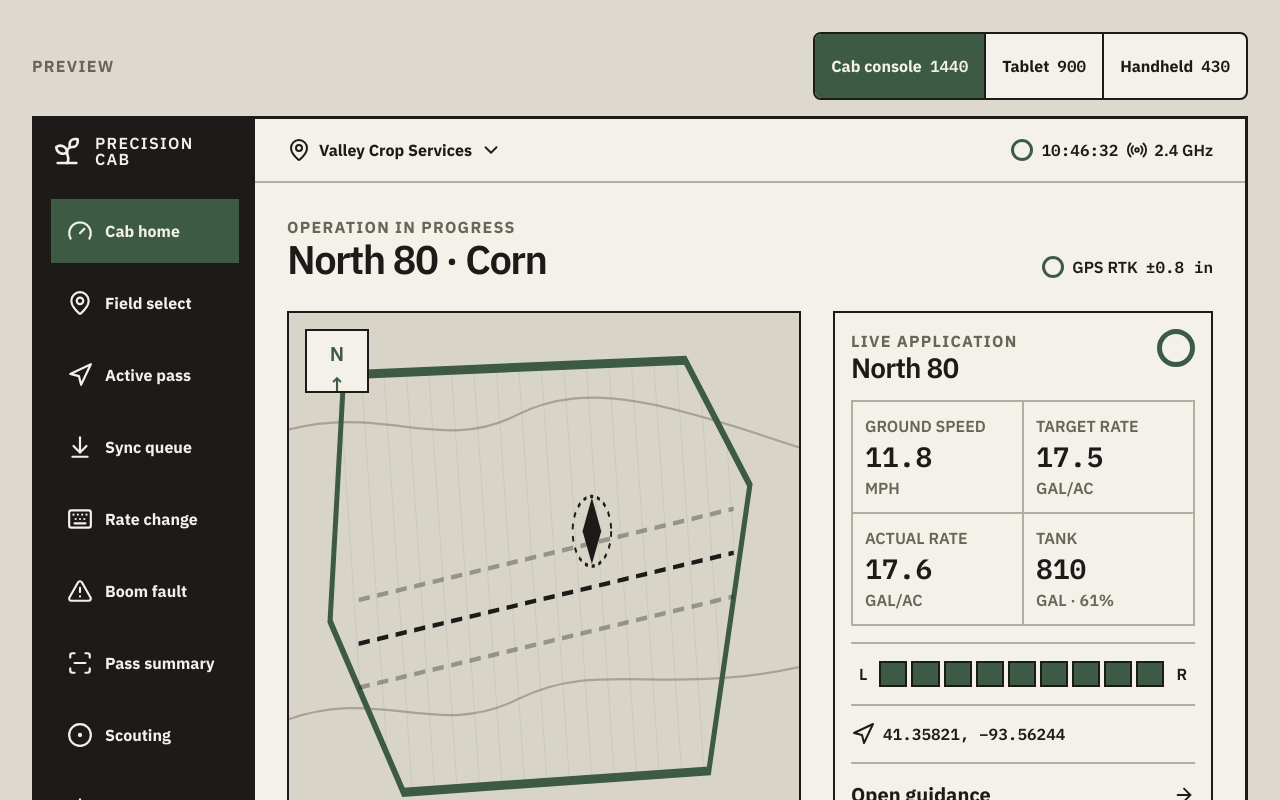
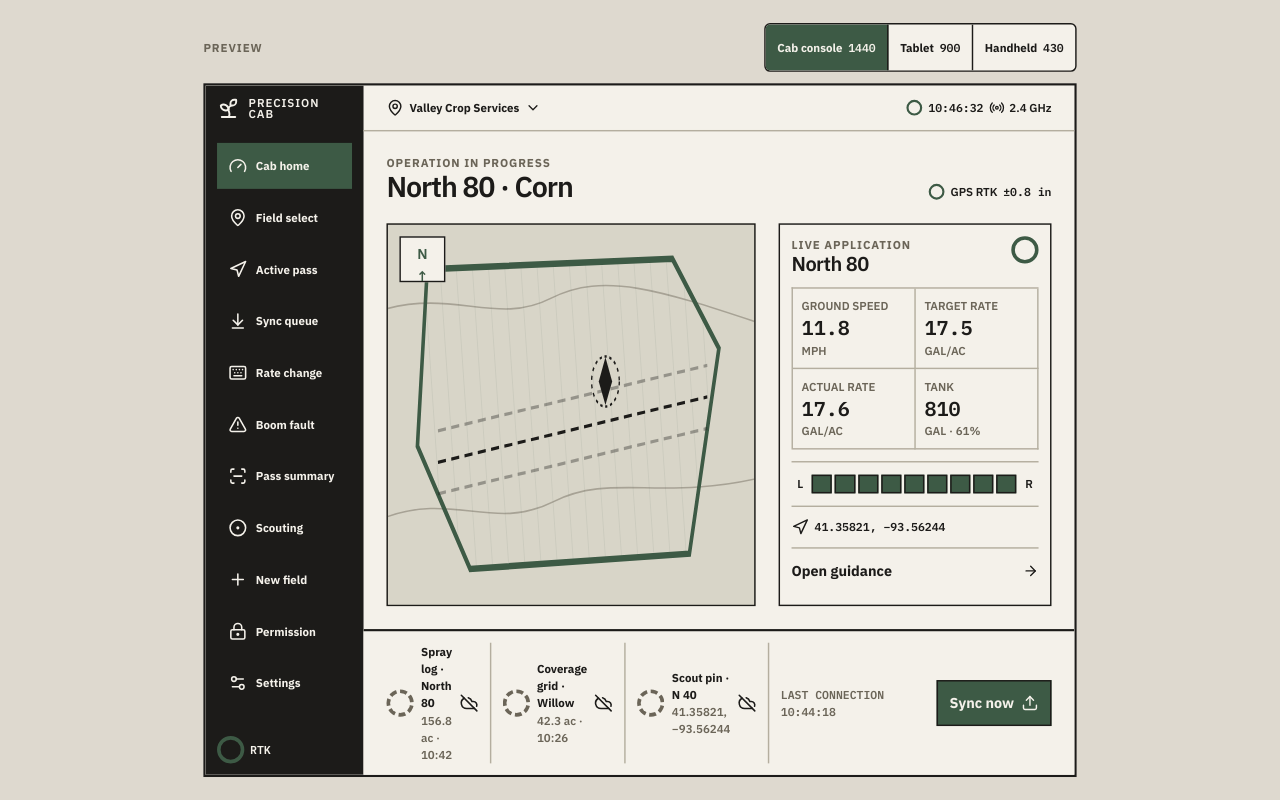
Before and after one commit to Naveen-Sereddy/Precision-Cab-Precision-Agriculture-Spray-Console, a React (Vite) app: page / in a window 1280 px wide. Shown: the top 800 px of the page. Built offline with nearby package versions, Linux system fonts and the light colour scheme.

Commit message:
Scale the console to fit the viewport, no scroll needed
Wraps the app in a fixed-position stage and computes a scale
factor from the rendered content size against the actual window,
so the full console is visible on any screen without scrolling.

```diff
--- a/src/main.jsx
+++ b/src/main.jsx
@@ -1,4 +1,4 @@
-import React, { useEffect, useMemo, useState } from 'react';
+import React, { useEffect, useLayoutEffect, useMemo, useRef, useState } from 'react';
 import { createRoot } from 'react-dom/client';
 import {
   AlertTriangle, ArrowDownToLine, ArrowLeft, ArrowRight, Check, ChevronDown,
@@ -213,6 +213,18 @@ function App() {
   const [syncOpen, setSyncOpen] = useState(false);
   const [sheetOpen, setSheetOpen] = useState(false);
   const docked = true;
+  const stageRef = useRef(null);
+  const [scale, setScale] = useState(1);
+  useLayoutEffect(() => {
+    const el = stageRef.current;
+    if (!el) return;
+    const fit = () => {
+      setScale(Math.min(1, window.innerWidth / el.scrollWidth, window.innerHeight / el.scrollHeight));
+    };
+    fit();
+    window.addEventListener('resize', fit);
+    return () => window.removeEventListener('resize', fit);
+  }, [device, screen, sheetOpen, syncOpen]);
   useEffect(() => {
     const sync = () => {
       const waiting = queue.filter(item => item.state === 'waiting');
@@ -243,10 +255,12 @@ function App() {
       default: return <CabHome {...props}/>;
     }
   };
-  return <main className={`app ${device} antialiased`} data-device={device}>
-    <div className="prototype-controls" aria-label="Viewport preview"><span className="eyebrow">PREVIEW</span><div className="device-switch"><button className={device === 'console' ? 'active' : ''} onClick={() => setDevice('console')}>Cab console <span className="mono">1440</span></button><button className={device === 'tablet' ? 'active' : ''} onClick={() => setDevice('tablet')}>Tablet <span className="mono">900</span></button><button className={device === 'phone' ? 'active' : ''} onClick={() => setDevice('phone')}>Handheld <span className="mono">430</span></button></div></div>
-    <div className="preview-shell"><aside className="app-nav"><div className="brand"><Sprout size={32}/><span>PRECISION<br/>CAB</span></div><nav>{SCREENS.map(([id, label, Icon]) => <button key={id} title={label} className={screen === id ? 'active' : ''} onClick={() => {setScreen(id); setSheetOpen(false)}}><Icon size={26}/><span>{label}</span></button>)}</nav><div className="nav-footer"><StatusRing state="online"/><span className="mono">RTK</span></div></aside><div className="app-body"><header className="app-header"><div className="header-field"><MapPin size={24}/><strong>Valley Crop Services</strong><ChevronDown size={22}/></div><div className="header-live"><StatusRing state="online" compact/><span className="mono">10:46:32</span><span className="connection"><Radio size={22}/>2.4 GHz</span></div></header>{renderScreen()}{screen !== 'sync' && <SyncQueue queue={queue} syncOpen={syncOpen} setSyncOpen={setSyncOpen} docked={docked}/>}</div></div>
-  </main>;
+  return <div className="fit-stage">
+    <main ref={stageRef} className={`app ${device} antialiased`} data-device={device} style={{ transform: `scale(${scale})` }}>
+      <div className="prototype-controls" aria-label="Viewport preview"><span className="eyebrow">PREVIEW</span><div className="device-switch"><button className={device === 'console' ? 'active' : ''} onClick={() => setDevice('console')}>Cab console <span className="mono">1440</span></button><button className={device === 'tablet' ? 'active' : ''} onClick={() => setDevice('tablet')}>Tablet <span className="mono">900</span></button><button className={device === 'phone' ? 'active' : ''} onClick={() => setDevice('phone')}>Handheld <span className="mono">430</span></button></div></div>
+      <div className="preview-shell"><aside className="app-nav"><div className="brand"><Sprout size={32}/><span>PRECISION<br/>CAB</span></div><nav>{SCREENS.map(([id, label, Icon]) => <button key={id} title={label} className={screen === id ? 'active' : ''} onClick={() => {setScreen(id); setSheetOpen(false)}}><Icon size={26}/><span>{label}</span></button>)}</nav><div className="nav-footer"><StatusRing state="online"/><span className="mono">RTK</span></div></aside><div className="app-body"><header className="app-header"><div className="header-field"><MapPin size={24}/><strong>Valley Crop Services</strong><ChevronDown size={22}/></div><div className="header-live"><StatusRing state="online" compact/><span className="mono">10:46:32</span><span className="connection"><Radio size={22}/>2.4 GHz</span></div></header>{renderScreen()}{screen !== 'sync' && <SyncQueue queue={queue} syncOpen={syncOpen} setSyncOpen={setSyncOpen} docked={docked}/>}</div></div>
+    </main>
+  </div>;
 }
 
 createRoot(document.getElementById('root')).render(<App />);
```
Also changed, not shown: src/styles.css.
